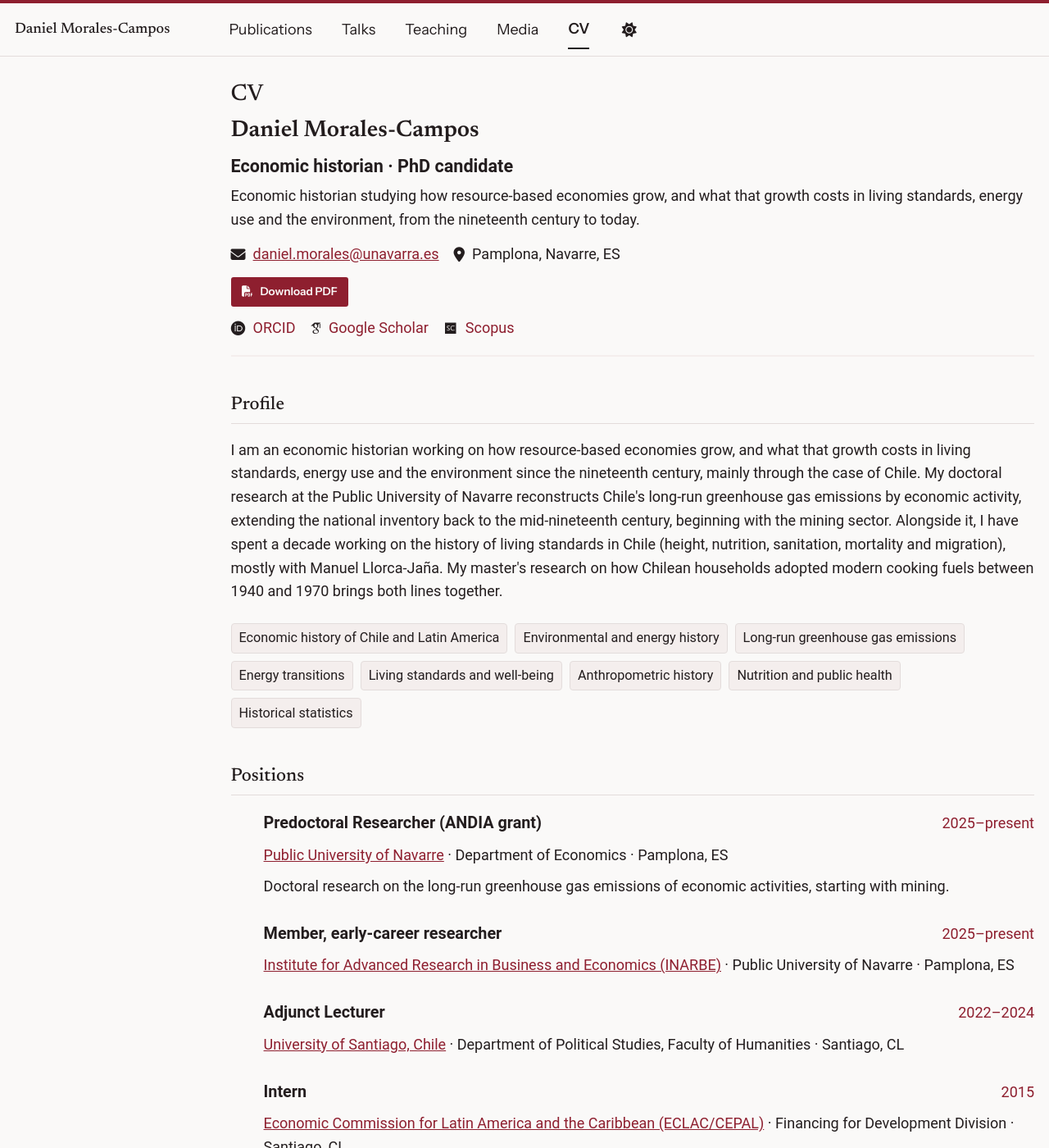
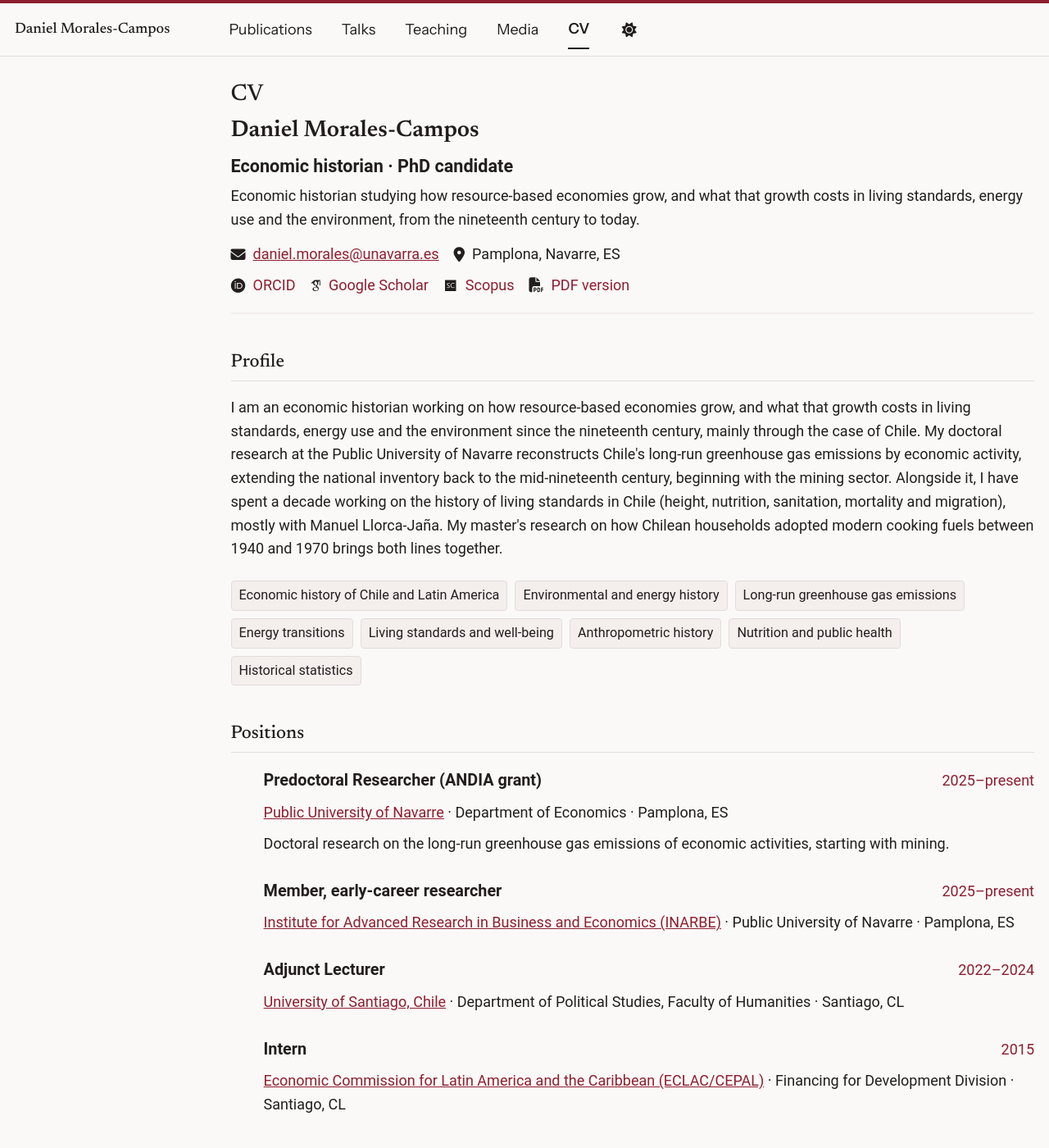
Before and after one commit to danielmoralesc/danielmoralesc.github.io, a Jekyll site: the page built from _pages/cv-json.md, in a window 1280 px wide and 1400 px high. Shown: the whole window at 82% size. Built offline with Jekyll 4.4.1, drawn with Linux system fonts in a browser that asks for light colours; some web fonts are replaced; a script bundle is joined from its source files by our own code; library files that are not in the unit come from our copies.

Commit message:
Enlace «PDF version» en los perfiles del CV y la portada
Daniel prefiere el enlace al PDF junto a ORCID, Scholar y Scopus en vez de un botón aparte; se añade también en la portada.

```diff
--- a/_includes/cv-template.html
+++ b/_includes/cv-template.html
@@ -24,8 +24,6 @@
       {% endif %}
     </div>
 
-    <p class="cv-download"><a class="btn btn--primary" href="{{ base_path }}/files/cv.pdf" download><i class="fas fa-file-pdf" aria-hidden="true"></i> Download PDF</a></p>
-
     {% if cv.basics.profiles.size > 0 %}
     <div class="cv-profiles">
       {% for profile in cv.basics.profiles %}
@@ -40,6 +38,7 @@
         {% endcase %}
       <div class="cv-profile-item"><i class="{{ icon }}" aria-hidden="true"></i> <a href="{{ profile.url }}">{{ profile.network }}</a></div>
       {% endfor %}
+      <div class="cv-profile-item cv-profile-pdf"><i class="fas fa-file-pdf" aria-hidden="true"></i> <a href="{{ base_path }}/files/cv.pdf">PDF version</a></div>
     </div>
     {% endif %}
   </div>
--- a/_includes/home.html
+++ b/_includes/home.html
@@ -29,6 +29,7 @@
           {% endcase %}
         <li><a href="{{ profile.url }}"><i class="{{ icon }}" aria-hidden="true"></i>{{ profile.network }}</a></li>
         {% endfor %}
+        <li><a href="{{ base_path }}/files/cv.pdf"><i class="fas fa-file-pdf" aria-hidden="true"></i>PDF version</a></li>
         {% if b.email %}<li><a href="mailto:{{ b.email }}"><i class="fas fa-envelope" aria-hidden="true"></i>{{ b.email }}</a></li>{% endif %}
       </ul>
     </div>
--- a/_sass/layout/_json_cv.scss
+++ b/_sass/layout/_json_cv.scss
@@ -258,8 +258,5 @@
 .cv-press-links { display: flex; flex-direction: column; gap: 0.2rem; margin-top: 0.5rem; font-size: 0.85rem; }
 .cv-title-translation { font-style: italic; opacity: 0.85; }
 
-/* "Download PDF" button (files/cv.pdf, built by the Pages workflow) */
-.cv-download { margin: 0.75rem 0 0; }
-.cv-download .btn { text-decoration: none; }
-.cv-download .btn i { margin-right: 0.35rem; }
-@media print { .cv-download { display: none; } }
+/* "PDF version" link in the profiles row (files/cv.pdf, built by the Pages workflow) */
+@media print { .cv-profile-pdf { display: none; } }
```
Also changed, not shown: CLAUDE.md (+1 -1 lines).
